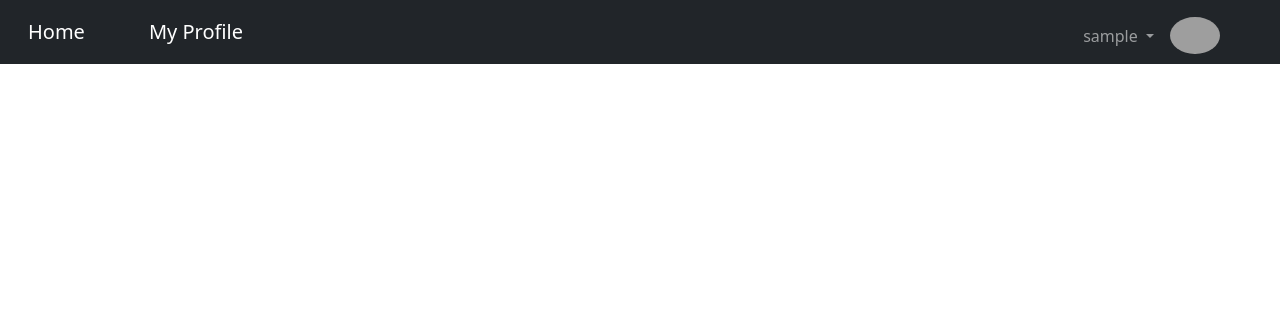
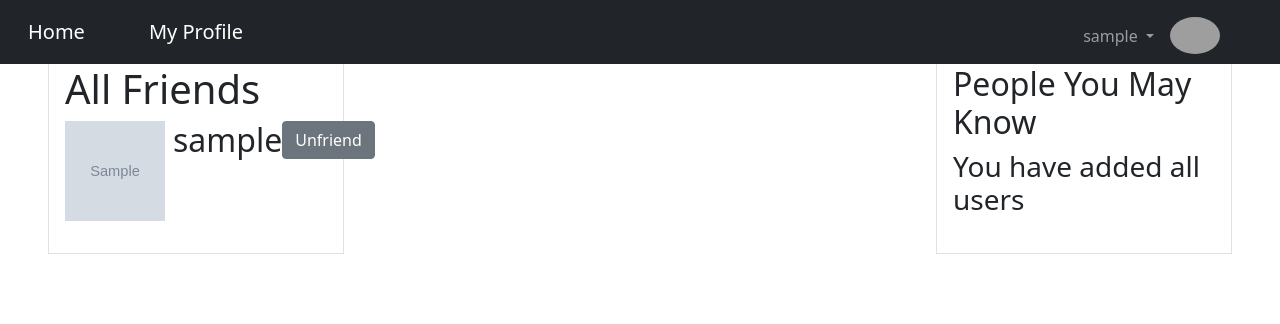
Before and after one commit to momtaznussair/Friends, a PHP site: page / in a window 1280 px wide. Shown: the top 324 px of the page. Run offline with PHP 8.4, Linux system fonts and the light colour scheme; the visitor is signed in with stand-in values (Sample User, id 1); tables that the repository leaves empty hold one stand-in row (values such as "Sample post"); grey boxes marked "Sample" are stand-in pictures; some libraries are stand-ins or nearby versions; grey boxes are pictures that could not be loaded.

Commit message:
added friends

```diff
--- /dev/null
+++ b/friends/controllers/users/friend.php
@@ -0,0 +1,41 @@
+<?php
+
+    // session_start();
+    // require "../../models/users/login.php";
+    // require "/xampp/htdocs/friends/models/users/friend.php";
+    require DOCUMENT_ROOT."/friends/models/users/friend.php";
+
+
+    $friend = new friend();
+
+    $allIds = $friend->getAllFriendsIDs($_SESSION['id']);
+
+    $allData = [];
+
+    foreach($allIds as $fr_id){
+        $dataID = $fr_id['friend_id'];
+        $data = $friend->getFriendData($fr_id['friend_id']);
+        array_push($allData,$data);
+    }
+
+    if(isset($_POST['unfriend'])){
+        session_start();
+        $fr_id = $_POST['fr_id'] + 0;
+        $us_id = $_SESSION['id'];
+        // echo $fr_id;
+        // echo $us_id;
+        $friend->removeFriend($us_id,$fr_id);
+        header('location:/friends');
+
+    }
+
+    $allUnFriends = $friend->getAllUnFriends();
+
+    if(isset($_POST['friend'])){
+        session_start();
+        $us_id = $_SESSION['id'];
+        $fr_id = $_POST['fr_id'];
+        $friend->addFriend($us_id,$fr_id);
+        header("location:/friends");
+    }
+?>
--- /dev/null
+++ b/friends/includes/friendsBar.php
@@ -0,0 +1,57 @@
+<div class="row m-5">
+    <div class="col-3 border p-3">
+        <h1>All Friends</h1>
+        <?php
+            require_once "./controllers/users/friend.php";
+            $friendsData = $allData;
+            if($friendsData == null){
+                echo "<h3>No Friends Yet</h3>";
+            }else{
+                foreach($friendsData as $row){
+                    echo "<div class='friend mb-3 d-flex'>";
+                    echo "<img src='{$row[0]['image_link']}' width='100' height= '100'>";
+                    echo "<span class='h2 ms-2'>{$row[0]['username']}</span>";
+                    // echo $row[0]['id'];
+                    echo "
+                        <form class='d-inline ms-auto' action='./controllers/users/friend.php' method='post'>
+                            <input type='hidden' name='fr_id' value='{$row[0]['id']}'>
+                            <input type='submit' class='btn btn-secondary' name='unfriend' value='Unfriend'>
+                        </form>
+                    ";
+                    echo "</div>";
+                }
+            }
+
+        ?>
+    </div>
+    <div class="col-6">
+
+    </div>
+    <div class="col-3 border p-3">
+        <h2>People You May Know</h2>
+        <?php
+
+            require_once "./controllers/users/friend.php";
+            // var_dump( $allUnFriends);
+            if($allUnFriends != null){
+                foreach($allUnFriends as $row ){
+                    echo "<div class='unfriend mb-3 d-flex'>";
+                    echo "<img src='{$row['image_link']}' width='100' height= '100'>";
+                    echo "<span class='h2 ms-2'>{$row['username']}</span>";
+                    // echo $row[0]['id'];
+                    echo "
+                        <form class='d-inline ms-auto' action='./controllers/users/friend.php' method='post'>
+                            <input type='hidden' name='fr_id' value='{$row['id']}'>
+                            <input type='submit' class='btn btn-primary' name='friend' value='Add Friend'>
+                        </form>
+                    ";
+                    echo "</div>";
+                }
+            }else{
+                echo "<h3>You have added all users</h3>";
+            }
+
+
+        ?>
+    </div>
+</div>
--- a/friends/index.php
+++ b/friends/index.php
@@ -22,5 +22,6 @@
         <?php require "./includes/navbar.php"; ?>
     <!-- of navbar -->
     <!-- friends feed [posts - users to add as a friend] -->
+        <?php require "./includes/friendsBar.php" ?>
 </body>
 </html>
--- /dev/null
+++ b/friends/models/users/friend.php
@@ -0,0 +1,60 @@
+<?php
+
+require_once (DOCUMENT_ROOT.'/friends/models/database.php');
+// require_once ('/xampp/htdocs/friends/models/database.php');
+
+    class friend{
+        private $user_id;
+        private $friend_id;
+        private $db;
+
+        public function __construct()
+        {
+            $this->db = new Database();
+        }
+
+        public function getAllFriendsIDs($id){
+            $this->db->query("SELECT friend_id FROM friends WHERE user_id =:id");
+            $this->db->bind(':id', $id);
+            $result = $this->db->resultset();
+            return $result;
+        }
+
+        function getFriendData($id){
+            $this->db->query("SELECT id,username,image_link FROM user WHERE id = :id");
+            $this->db->bind(':id', $id);
+            $data = $this->db->resultset();
+            return $data;
+        }
+
+        function removeFriend($us_id,$fr_id){
+            $this->db->query("delete from friends where friend_id = :fr_id and user_id = :us_id");
+            $this->db->bind(':fr_id',$fr_id);
+            $this->db->bind(':us_id' , $us_id);
+            $this->db->execute();
+
+            $this->db->query("delete from friends where friend_id = :fr_id and user_id = :us_id");
+            $this->db->bind(':fr_id',$us_id);
+            $this->db->bind(':us_id' , $fr_id);
+            $this->db->execute();
+        }
+
+        function getAllUnFriends(){
+            $this->db->query(" SELECT id,username,image_link FROM user WHERE id != :us_id AND id NOT IN ( SELECT friend_id from friends where user_id = :us_id );
+            ");
+            $this->db->bind("us_id" , $_SESSION['id']);
+            // $this->db->bind("frs_id", $id);
+            return $this->db->resultset();
+        }
+
+        function addFriend($us_id,$fr_id){
+            // $this->db->query("INSERT INTO friends SET user_id=:us_id , friend_id=:fr_id");
+            $this->db->query("INSERT INTO friends (user_id ,friend_id ) VALUE (:us_id , :fr_id) , (:fr_id, :us_id) ");
+            $this->db->bind(':us_id',$us_id);
+            $this->db->bind(":fr_id", $fr_id);
+            $this->db->execute();
+            return $this->db->lastinsertid();
+        }
+    }
+
+?>
```
Also changed, not shown: friends/models/users/comment.php (added, +39 -0 lines).
